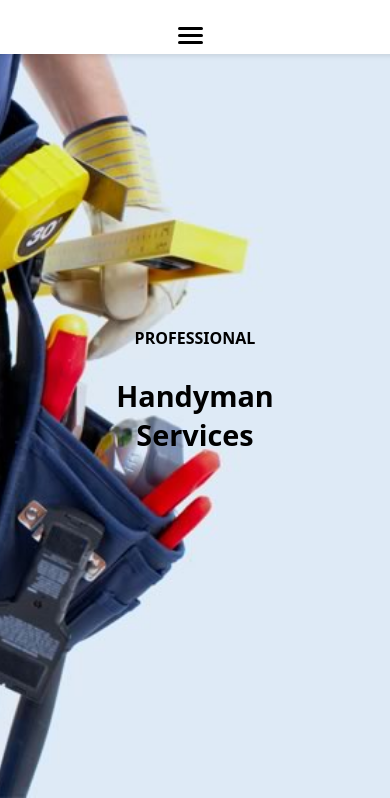
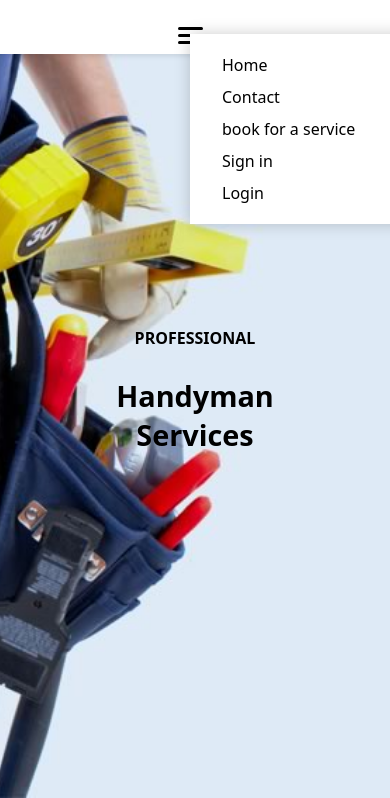
Before and after one commit to shuaibqozeem/local-service-finder, a website: page public/index.html in a window 390 px wide. Both pictures are taken after a click on the element 190 px from the left and 81 px from the top of the page. Shown: the part 46-844 px from the top of the page. Drawn offline with Linux system fonts and the light colour scheme; a web font is replaced by a local one.

Commit message:
initial commit

```diff
--- a/public/index.html
+++ b/public/index.html
@@ -14,15 +14,11 @@
         <h1>FlashCare Pro.</h1>
         <div class="nav">
             <ul>
-                <li>
-                    <a href="/">Home</a>
-                    <!-- <a href="/about">ABOUT US</a> -->
-                    <a href="/contact">Contact</a>
-                    <a href="/book">book for a service</a>
-                    <!-- <a href="/services">OUR SERVICES</a> -->
-                    <a href="/signup">Sign in</a>
-                    <a href="/login">Login</a>
-                </li>
+                <li><a href="/">Home</a></li>
+                <li><a href="/contact">Contact</a></li>
+                <li><a href="/book">book for a service</a></li>
+                <li><a href="/signup">Sign in</a></li>
+                <li><a href="/login">Login</a></li>
             </ul>
         </div>
         <div class="hamburger" id="hamburger">
--- a/public/style.css
+++ b/public/style.css
@@ -263,9 +263,39 @@ body {
     .hero-1 {
         text-align: center;
     }
-          .nav {
-        display: none; /* Hide navigation on smaller screens */
-      }
+       .nav {
+    position: absolute;
+    top: 80px;
+    right: 0;
+    width: 200px;
+    background-color: white;
+    display: flex;
+    flex-direction: column;
+    gap: 10px;
+    padding: 20px;
+    box-shadow: 0 0 15px rgba(0, 0, 0, 0.2);
+
+    /* Initially hidden */
+    transform: translateX(100%);
+    opacity: 0;
+    pointer-events: none;
+    transition: transform 0.3s ease, opacity 0.3s ease;
+  }
+
+  .nav.active {
+    transform: translateX(0);
+    opacity: 1;
+    pointer-events: auto;
+  }
+
+  .nav ul {
+    flex-direction: column;
+    gap: 10px;
+  }
+
+  .hamburger {
+    display: flex;
+  }
 
       .hamburger {
         display: flex; /* Show hamburger icon */
@@ -316,26 +346,3 @@ body {
         text-align: center;
     }
 }
-@media (max-width: 768px) {
-  .nav {
-    position: absolute;
-    top: 80px;
-    right: 20px;
-    background-color: white;
-    flex-direction: column;
-    padding: 10px;
-    box-shadow: 0 0 10px rgba(0, 0, 0, 0.1);
-
-    /* Hidden by default */
-    transform: translateX(100%);
-    opacity: 0;
-    pointer-events: none;
-    transition: transform 0.3s ease-in-out, opacity 0.3s ease-in-out;
-  }
-
-  .nav.active {
-    transform: translateX(0);
-    opacity: 1;
-    pointer-events: auto;
-  }
-}
```
